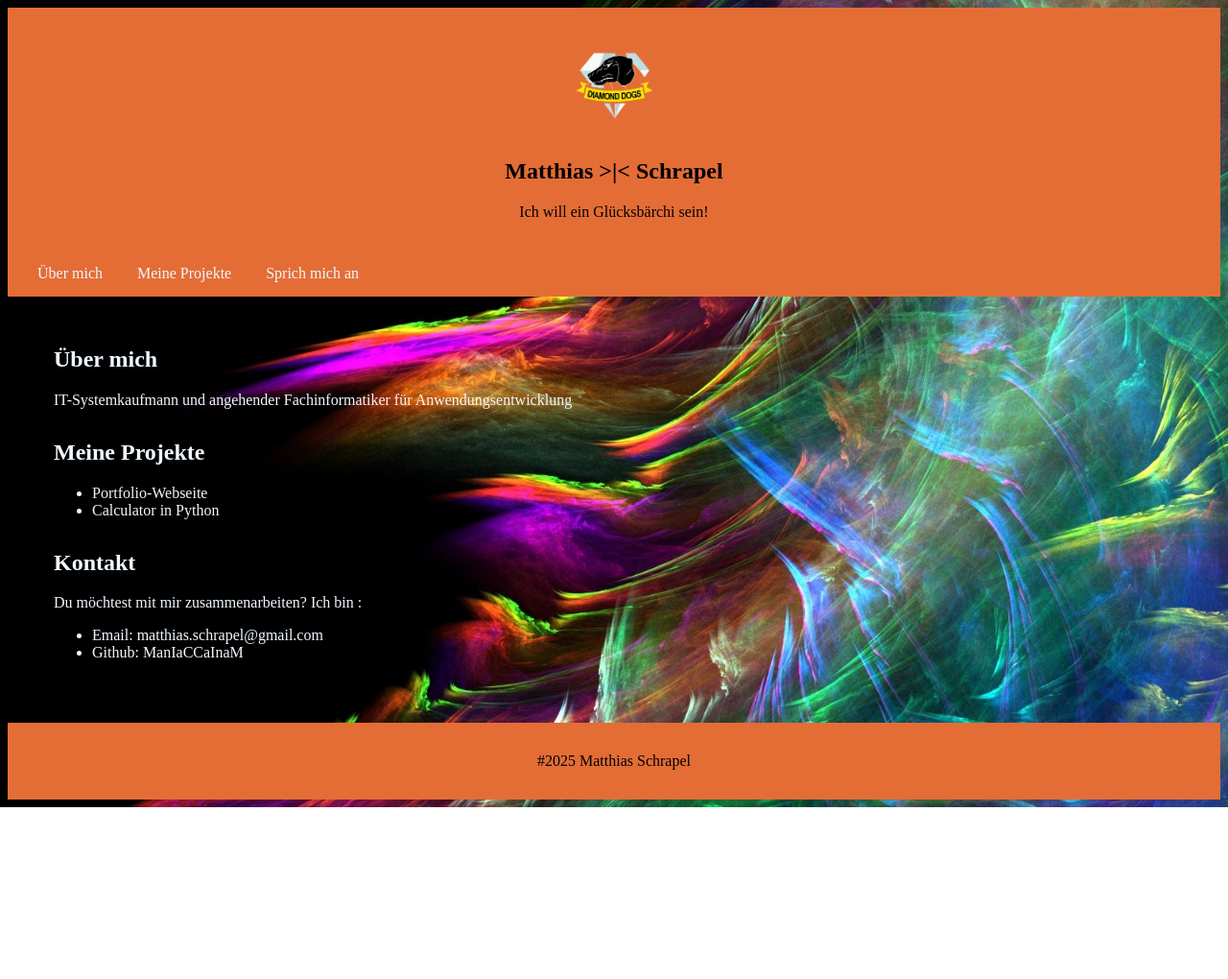
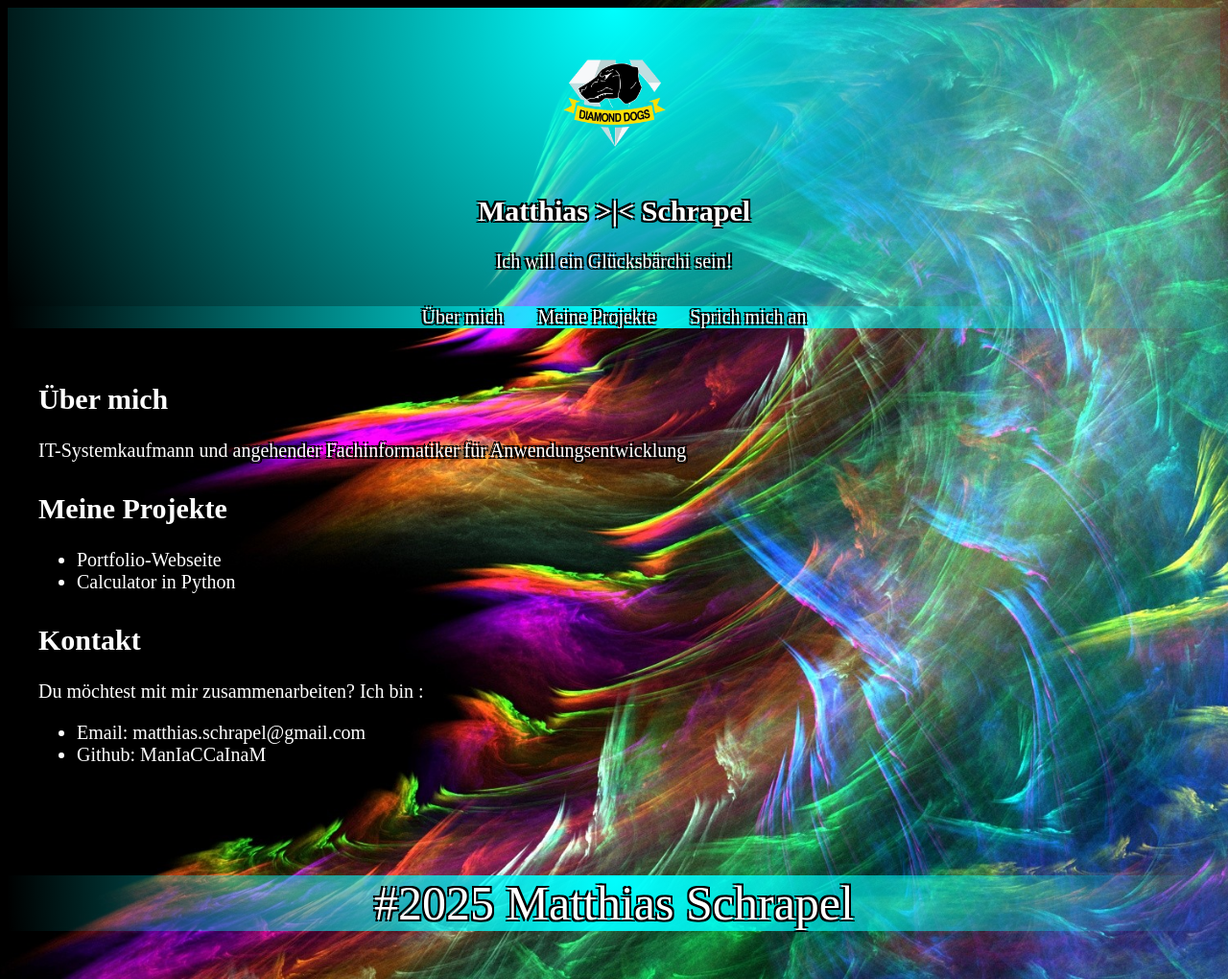
Before and after one commit to ManIaCCaInaM/portfolio, a plain HTML site: page index.html in a window 1280 px wide. Shown: the whole page at 96% size. Before the commit the page ends 841 px from the top, so only its background shows below. Drawn offline with Linux system fonts and the light colour scheme.

Commit message:
gradient angepasst, schri

```diff
--- a/style.css
+++ b/style.css
@@ -10,24 +10,37 @@ body {
 
 
 header {
-    background-color: #e46d36; /* Dunkle Hintergrundfarbe */
+    background: radial-gradient(circle at top, rgb(0, 255, 255) 0%, rgba(0, 0, 0, 0) 100%);
     opacity: 1; /* Stellt sicher, dass keine Transparenz vorhanden ist */
     padding: 15px;
     text-align: center;
+    font-size: 20px;
+    color: white; /* Schriftfarbe */
+    text-shadow:
+        -2px -2px 0 black,
+         2px -2px 0 black,
+        -2px  2px 0 black,
+         2px  2px 0 black; /* Umrandung simulieren */
+
 
 }
 
 main{
 
-    color: aliceblue;
-    margin: 0 1rem;
-    text-decoration: none;
+
+    font-size: 20px;
+    color: white; /* Schriftfarbe */
+    text-shadow:
+        -2px -2px 0 black,
+         2px -2px 0 black,
+        -2px  2px 0 black,
+         2px  2px 0 black; /* Umrandung simulieren */
+
 
 }
 nav {
-    background-color: #e46d36; /* Dunkle Hintergrundfarbe */
-    opacity: 1; /* Stellt sicher, dass keine Transparenz vorhanden ist */
-    padding: 15px;
+    text-align: center;
+    background: radial-gradient(circle at top, rgb(0, 255, 255) 0%, rgba(0, 0, 0, 0) 100%);
 }
 
 
@@ -35,6 +48,14 @@ nav a {
     color: aliceblue;
     margin: 0 1rem;
     text-decoration: none;
+    font-size: 20px;
+    color: white; /* Schriftfarbe */
+    text-shadow:
+        -2px -2px 0 black,
+         2px -2px 0 black,
+        -2px  2px 0 black,
+         2px  2px 0 black; /* Umrandung simulieren */
+
 }
 
 main {
@@ -47,12 +68,18 @@ section {
 
 footer {
     text-align: center;
-    background-color: #e46d36; /* Dunkle Hintergrundfarbe */
-    opacity: 1; /* Stellt sicher, dass keine Transparenz vorhanden ist */
-    padding: 15px;
+    background: radial-gradient(circle at top, rgb(0, 255, 255) 0%, rgba(0, 0, 0, 0) 100%);
+    font-size: 50px;
+    color: white; /* Schriftfarbe */
+    text-shadow:
+        -2px -2px 0 black,
+         2px -2px 0 black,
+        -2px  2px 0 black,
+         2px  2px 0 black; /* Umrandung simulieren */
+
 }
 .logo img {
-    height: 75px;
+    height:100px;
     padding: 0.5rem;
     margin: 0rem;
 }
```
